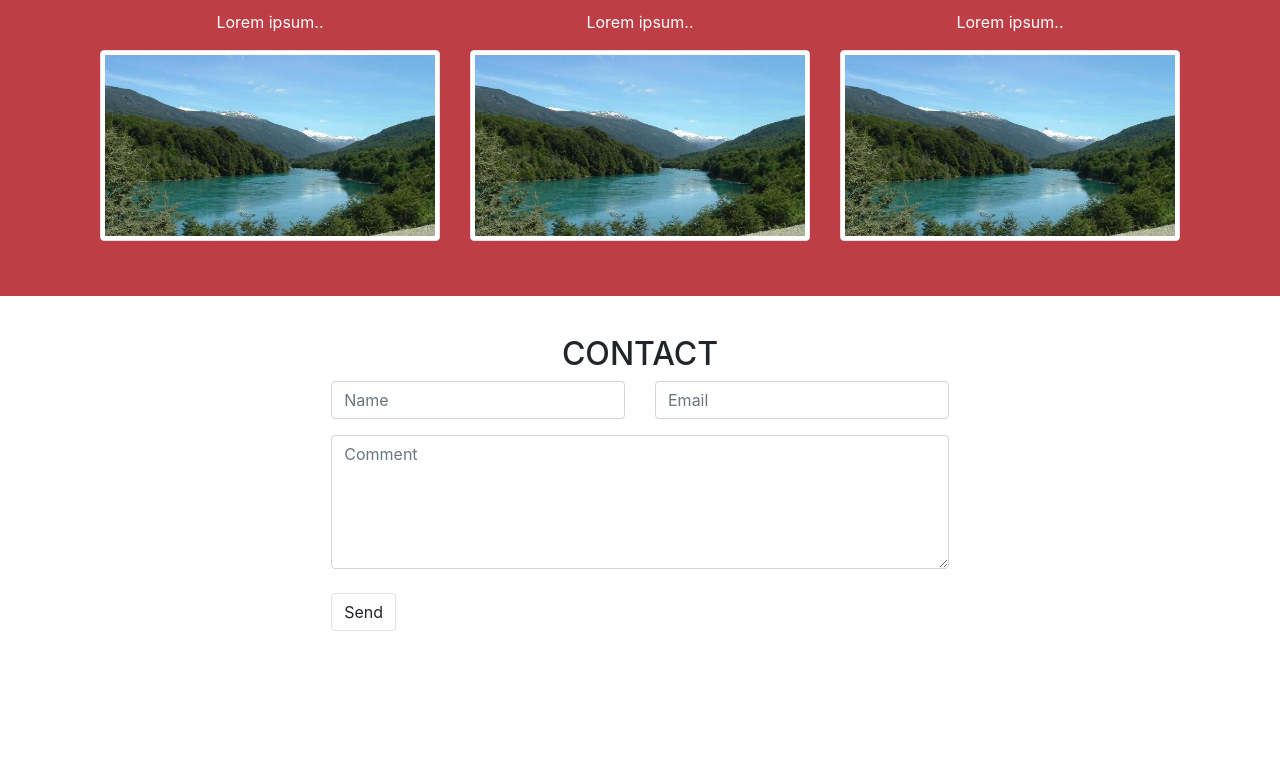
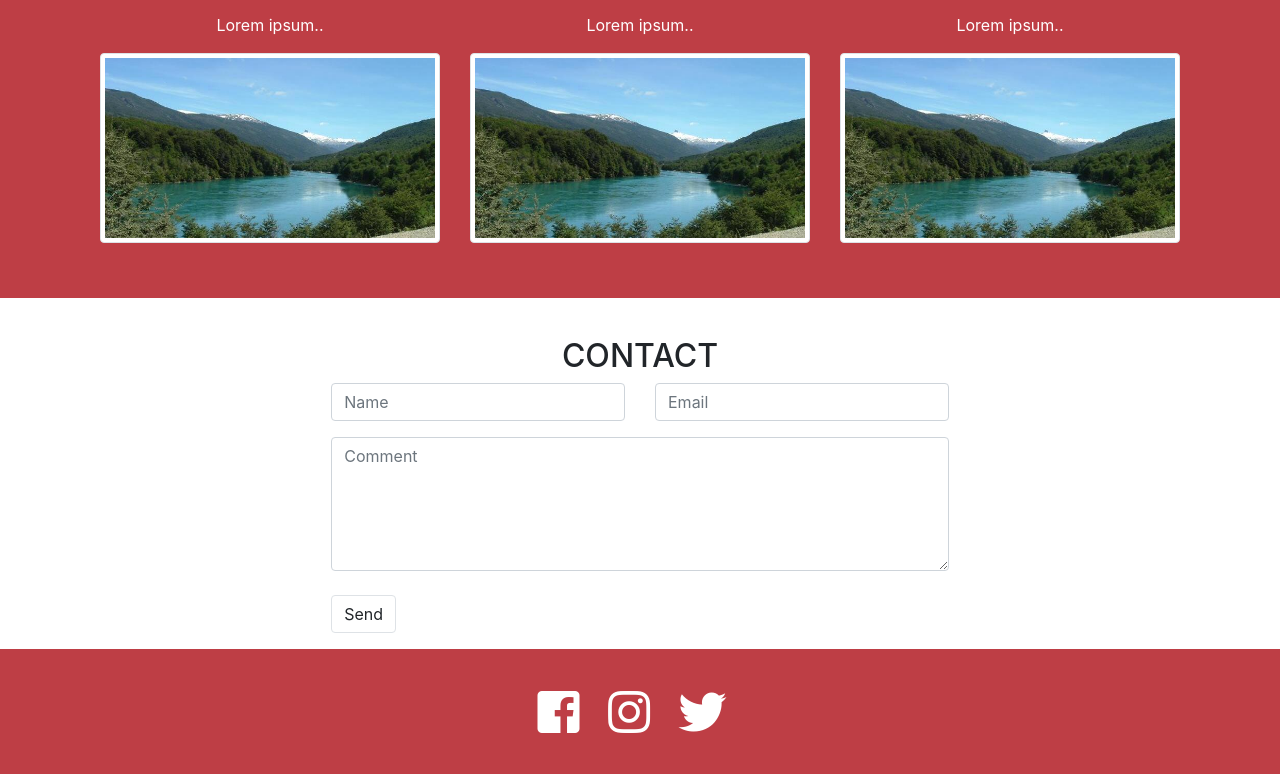
Before and after one commit to MatthewKelly12/Salmon-Dip, a plain HTML site: page index.html in a window 1280 px wide. Shown: the part 1398-2172 px from the top of the page. Before the commit the page ends 2045 px from the top, so only its background shows below. Drawn offline with nearby package versions, Linux system fonts and the light colour scheme; files whose address does not match are found by name.

Commit message:
added footer w/social media icons

```diff
--- a/index.html
+++ b/index.html
@@ -6,6 +6,7 @@
 	<meta http-equiv="X-UA-Compatible" content="ie=edge">
 	<title>KJ's Smokin Salmon Dip</title>
 	<link href="https://stackpath.bootstrapcdn.com/bootstrap/4.3.1/css/bootstrap.min.css" rel="stylesheet" integrity="sha384-ggOyR0iXCbMQv3Xipma34MD+dH/1fQ784/j6cY/iJTQUOhcWr7x9JvoRxT2MZw1T" crossorigin="anonymous">
+	<link rel="stylesheet" href="https://use.fontawesome.com/releases/v5.7.2/css/all.css" integrity="sha384-fnmOCqbTlWIlj8LyTjo7mOUStjsKC4pOpQbqyi7RrhN7udi9RwhKkMHpvLbHG9Sr" crossorigin="anonymous">
 	<link rel="stylesheet" href="styles.css">
 </head>
 <body>
@@ -38,7 +39,9 @@
 		</div>
 		<div class="row">
 			<img src="chilean_river.jpg"  class="img-thumbnail col-md-6 col-md-push-6" alt="Responsive image">
-			<div class="col-md-6 col-md-pull-6">Lorem, ipsum dolor sit amet consectetur adipisicing elit. In at quam nisi, harum id cum corporis hic culpa minus dolore repellendus voluptas est magnam distinctio expedita? Dolorum nobis animi mollitia eligendi labore delectus temporibus consequatur eius modi error praesentium dicta saepe neque a ipsa, voluptates reprehenderit aperiam voluptate est iure voluptas blanditiis officiis soluta assumenda. Fugiat ullam, officiis expedita magnam molestias odit amet veniam porro adipisci id totam quisquam, fuga nemo voluptatum consequuntur eveniet ea. Laudantium mollitia autem corporis obcaecati magni fugiat, unde consequuntur animi sed. Quibusdam, possimus assumenda quae aut, vitae suscipit animi minus quam, labore tempora voluptatem doloribus!</div>
+			<div class="col-md-6 col-md-pull-6">
+				<p>Lorem, ipsum dolor sit amet consectetur adipisicing elit. In at quam nisi, harum id cum corporis hic culpa minus dolore repellendus voluptas est magnam distinctio expedita? Dolorum nobis animi mollitia eligendi labore delectus temporibus consequatur eius modi error praesentium dicta saepe neque a ipsa, voluptates reprehenderit aperiam voluptate est iure voluptas blanditiis officiis soluta assumenda. Fugiat ullam, officiis expedita magnam molestias odit amet veniam porro adipisci id totam quisquam, fuga nemo voluptatum consequuntur eveniet ea. Laudantium mollitia autem corporis obcaecati magni fugiat, unde consequuntur animi sed. Quibusdam, possimus assumenda quae aut, vitae suscipit animi minus quam, labore tempora voluptatem doloribus!</p>
+			</div>
 		</div>
 	</div>
 
@@ -95,6 +98,27 @@
 		  </div>
 		</div>
 	  </div>
+	  <footer class='container-fluid brick text-center padd padd-bottom'>
+
+				<!-- Add font awesome icons -->
+				<li class="list-inline-item">
+					<a class="social-link rounded-circle text-white mr-3" target ='_blank' href="">
+						<i class="fab fa-facebook-square fa-3x"></i>
+					</a>
+				</li>
+				<li class="list-inline-item">
+					<a class="social-link rounded-circle text-white mr-3" target ='_blank' href="">
+						<i class="fab fa-instagram fa-3x"></i>
+					</a>
+				</li>
+				<li class="list-inline-item">
+					<a class="social-link rounded-circle text-white mr-3" target ='_blank' href="">
+						<i class="fab fa-twitter fa-3x"></i>
+					</a>
+				</li>
+
+	  </footer>
+
 
 	<script src="main.js"></script>
 </body>
--- a/styles.css
+++ b/styles.css
@@ -39,6 +39,10 @@ img {
 	background-color: #be3e45;
 }
 
+.brick {
+	background-color:  #be3e45;
+}
+
 a {
 	color: white;
 }
@@ -57,6 +61,10 @@ a {
 
 .padd {
 	padding-top: 3%;
+}
+
+.padd-bottom {
+	padding-bottom: 3%;
 }
 
 .off-white {
```
